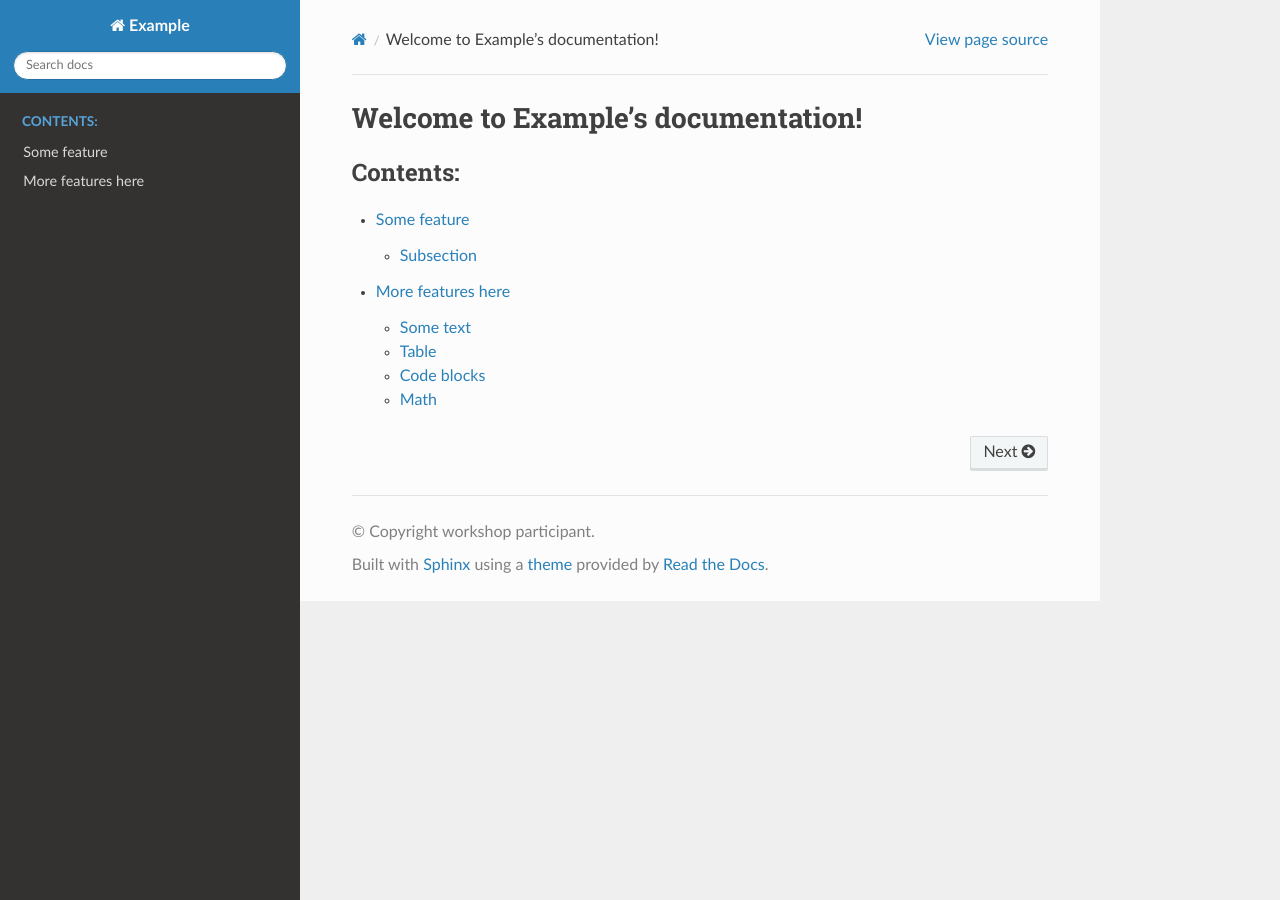
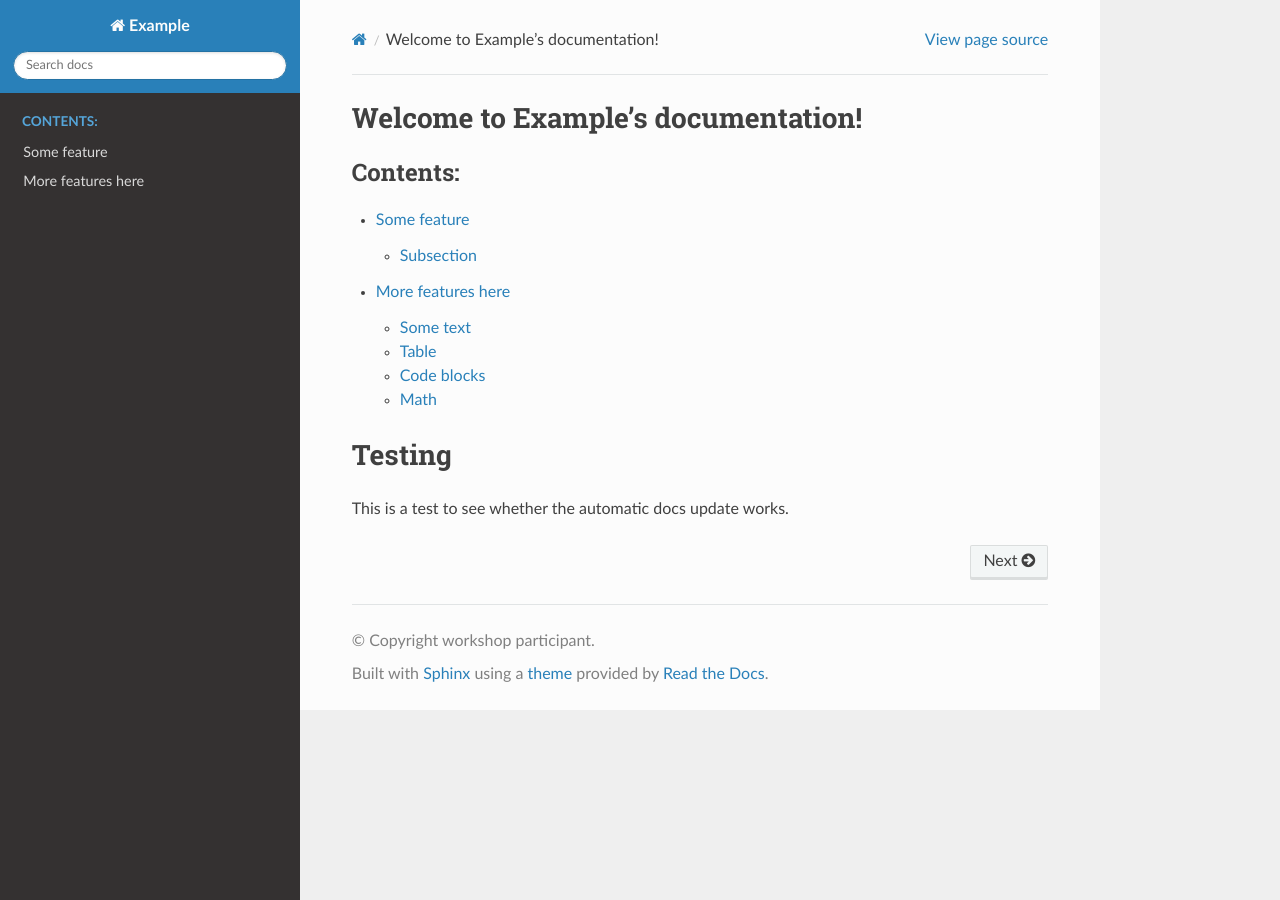
Before and after one commit to leojklarner/docs_test, a Sphinx documentation site: the page built from doc/index.rst, in a window 1280 px wide. Built offline with Sphinx 7.4.7 and the Read the Docs theme 2.0.0, drawn with Linux system fonts in a browser that asks for light colours.

Commit message:
Update index.rst

```diff
--- a/doc/index.rst
+++ b/doc/index.rst
@@ -12,3 +12,8 @@ Welcome to Example's documentation!
 
    some-feature.md
    another-feature.md
+
+Testing
+===================================
+
+This is a test to see whether the automatic docs update works.
```
